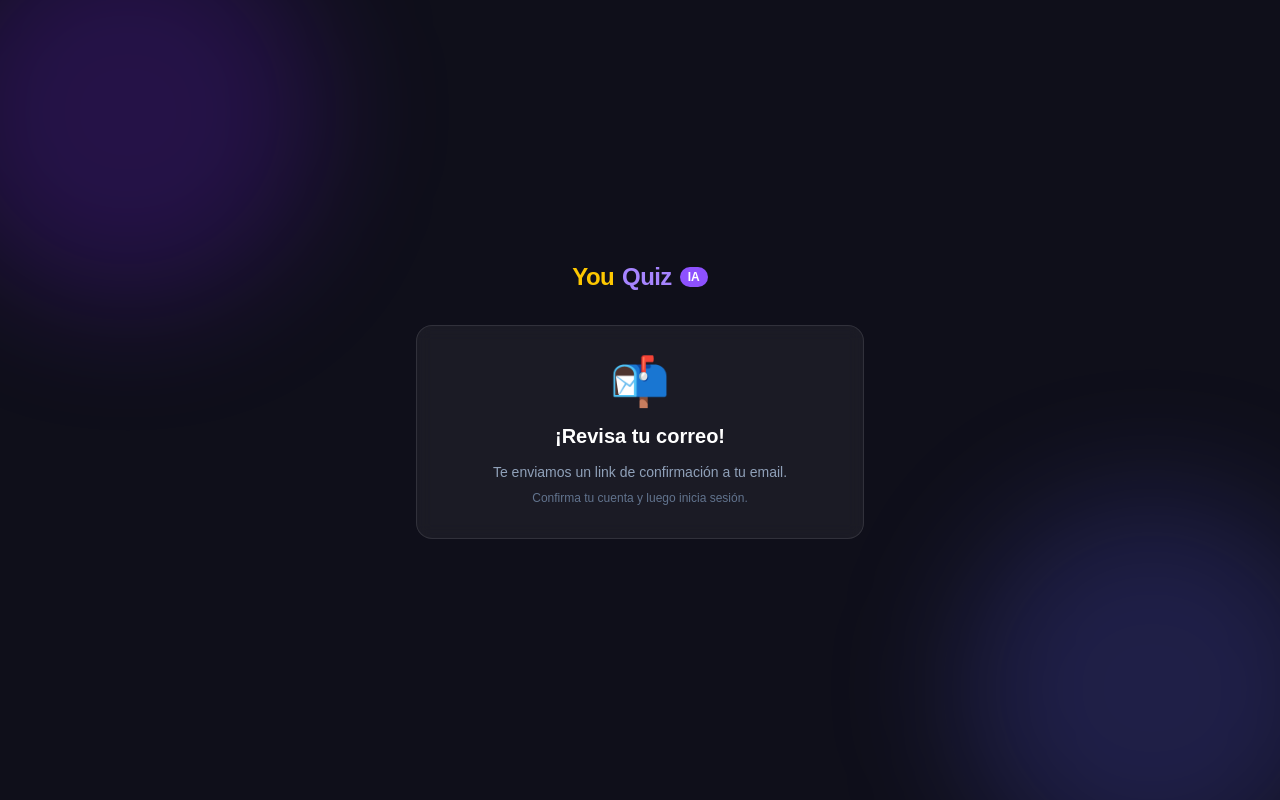
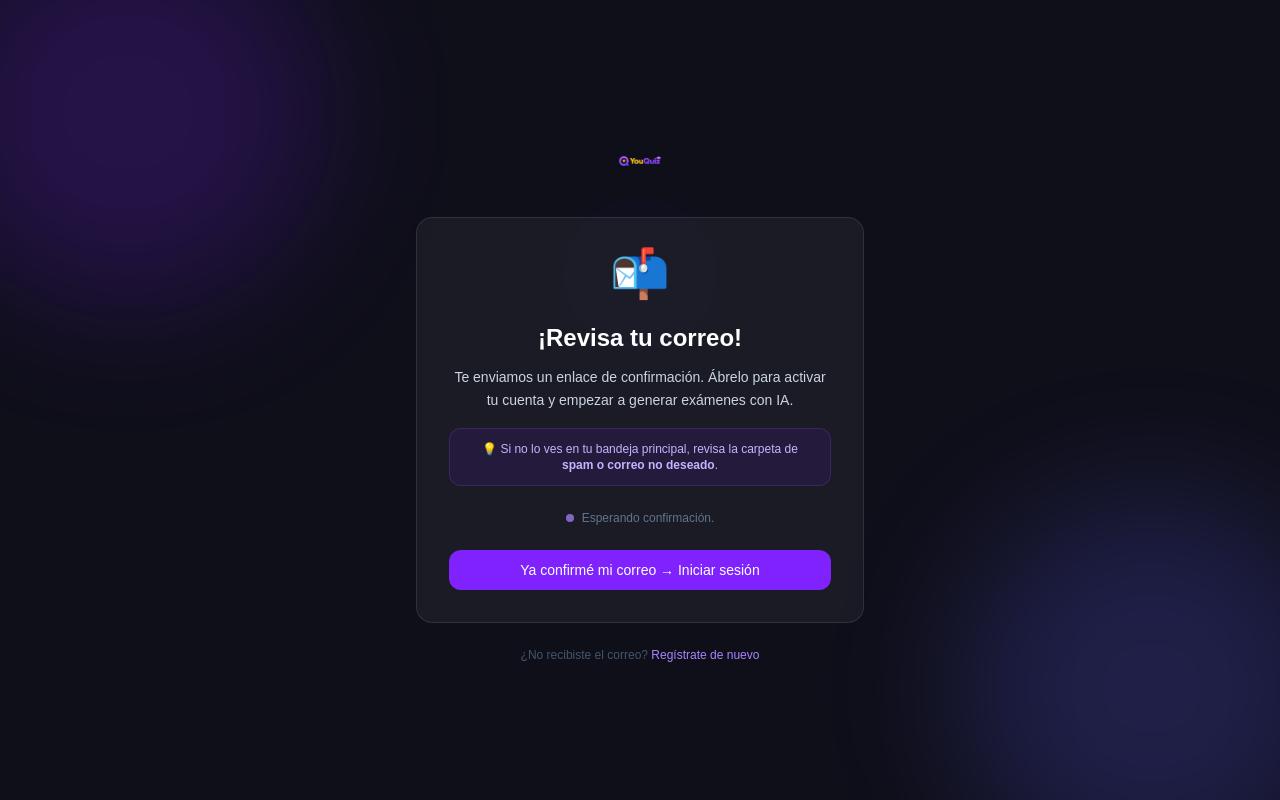
Before and after one commit to mariangelriosacademy-cpu/youquiz-ia, a Next.js app: page /confirmar-email in a window 1280 px wide. Built offline with nearby package versions, Linux system fonts and the light colour scheme.

Commit message:
fix: registro confirmar email y toast login

```diff
--- a/app/auth/actions.ts
+++ b/app/auth/actions.ts
@@ -42,7 +42,9 @@ export async function register(formData: FormData) {
     });
   }
 
-  if (data.session === null) redirect("/confirmar-email");
+  if (data.session === null) {
+    return { confirmar: true };
+  }
 
   revalidatePath("/", "layout");
   return { success: true };
--- a/app/confirmar-email/page.tsx
+++ b/app/confirmar-email/page.tsx
@@ -1,4 +1,18 @@
+"use client";
+
+import { useState, useEffect } from "react";
+import Link from "next/link";
+
 export default function ConfirmarEmailPage() {
+  const [puntos, setPuntos] = useState(".");
+
+  useEffect(() => {
+    const interval = setInterval(() => {
+      setPuntos(p => p.length >= 3 ? "." : p + ".");
+    }, 600);
+    return () => clearInterval(interval);
+  }, []);
+
   return (
     <main className="min-h-screen bg-[#0F0F1A] flex items-center justify-center px-4">
       <div className="absolute inset-0 overflow-hidden pointer-events-none">
@@ -7,23 +21,51 @@ export default function ConfirmarEmailPage() {
       </div>
 
       <div className="relative w-full max-w-md text-center">
-        <div className="text-center mb-8">
-          <span className="inline-flex items-center gap-2 text-2xl font-bold text-white">
-            <span className="text-yellow-400 font-black tracking-tight">You</span><span className="text-violet-400 font-black tracking-tight">Quiz</span>
-            <span className="bg-violet-500 text-white text-xs font-semibold px-2 py-0.5 rounded-full">IA</span>
-          </span>
+
+        {/* Logo */}
+        <div className="flex justify-center mb-8">
+          <img src="/logo.png" alt="YouQuiz IA" className="h-12 w-auto" />
         </div>
 
         <div className="bg-white/5 border border-white/10 rounded-2xl p-8 backdrop-blur-sm">
-          <div className="text-5xl mb-4">📬</div>
-          <h1 className="text-xl font-semibold text-white mb-3">¡Revisa tu correo!</h1>
-          <p className="text-slate-400 text-sm mb-2">
-            Te enviamos un link de confirmación a tu email.
+
+          {/* Icono animado */}
+          <div className="relative inline-flex items-center justify-center mb-6">
+            <div className="absolute w-20 h-20 bg-violet-500/20 rounded-full animate-ping" />
+            <div className="relative text-5xl">📬</div>
+          </div>
+
+          <h1 className="text-2xl font-bold text-white mb-3">
+            ¡Revisa tu correo!
+          </h1>
+
+          <p className="text-slate-300 text-sm mb-4 leading-relaxed">
+            Te enviamos un enlace de confirmación. Ábrelo para activar tu cuenta y empezar a generar exámenes con IA.
           </p>
-          <p className="text-slate-500 text-xs">
-            Confirma tu cuenta y luego inicia sesión.
-          </p>
+
+          <div className="bg-violet-600/10 border border-violet-500/20 rounded-xl px-4 py-3 mb-6">
+            <p className="text-violet-300 text-xs">
+              💡 Si no lo ves en tu bandeja principal, revisa la carpeta de <strong>spam o correo no deseado</strong>.
+            </p>
+          </div>
+
+          <div className="flex items-center justify-center gap-2 text-slate-500 text-xs mb-6">
+            <div className="w-2 h-2 bg-violet-400 rounded-full animate-pulse" />
+            <span>Esperando confirmación{puntos}</span>
+          </div>
+
+          <Link href="/login"
+            className="w-full inline-flex items-center justify-center bg-violet-600 hover:bg-violet-500 text-white font-medium rounded-xl py-2.5 text-sm transition">
+            Ya confirmé mi correo → Iniciar sesión
+          </Link>
         </div>
+
+        <p className="text-center text-xs text-slate-600 mt-6">
+          ¿No recibiste el correo?{" "}
+          <Link href="/register" className="text-violet-400 hover:text-violet-300 transition">
+            Regístrate de nuevo
+          </Link>
+        </p>
       </div>
     </main>
   );
--- a/app/register/page.tsx
+++ b/app/register/page.tsx
@@ -5,7 +5,6 @@ import Link from "next/link";
 import { Eye, EyeOff } from "lucide-react";
 import { register } from "../auth/actions";
 
-// Componente de confeti
 function Confeti() {
   const colores = ["#7c3aed", "#facc15", "#06b6d4", "#10b981", "#f43f5e", "#f97316"];
   const piezas = Array.from({ length: 80 }, (_, i) => ({
@@ -21,9 +20,7 @@ function Confeti() {
   return (
     <div className="fixed inset-0 pointer-events-none z-50 overflow-hidden">
       {piezas.map((p) => (
-        <div
-          key={p.id}
-          style={{
+        <div key={p.id} style={{
           position: "absolute",
           left: p.left,
           top: "-10px",
@@ -33,8 +30,7 @@ function Confeti() {
           borderRadius: Math.random() > 0.5 ? "50%" : "2px",
           transform: `rotate(${p.rotate})`,
           animation: `caer ${p.duration} ${p.delay} ease-in forwards`,
-          }}
-        />
+        }} />
       ))}
       <style>{`
         @keyframes caer {
@@ -74,6 +70,8 @@ export default function RegisterPage() {
       const result = await register(formData);
       if (result?.error) {
         setError(result.error);
+      } else if (result?.confirmar) {
+        window.location.href = "/confirmar-email";
       } else {
         setSuccess(true);
       }
@@ -82,7 +80,6 @@ export default function RegisterPage() {
 
   return (
     <main className="min-h-screen bg-[#0F0F1A] flex items-center justify-center px-4">
-
       {success && <Confeti />}
 
       <div className="absolute inset-0 overflow-hidden pointer-events-none">
@@ -101,7 +98,6 @@ export default function RegisterPage() {
         </div>
 
         <div className="bg-white/5 border border-white/10 rounded-2xl p-8 backdrop-blur-sm">
-
           {success ? (
             <div className="text-center py-6">
               <div className="text-6xl mb-4">🎉</div>
@@ -117,7 +113,6 @@ export default function RegisterPage() {
           ) : (
             <>
               <h1 className="text-xl font-semibold text-white mb-6">Crear cuenta</h1>
-
               <form onSubmit={handleSubmit} className="space-y-4">
                 {error && (
                   <div className="bg-red-500/10 border border-red-500/30 text-red-400 text-sm rounded-lg px-4 py-3">
```
Lines whose indentation alone changed are shown as unchanged.
